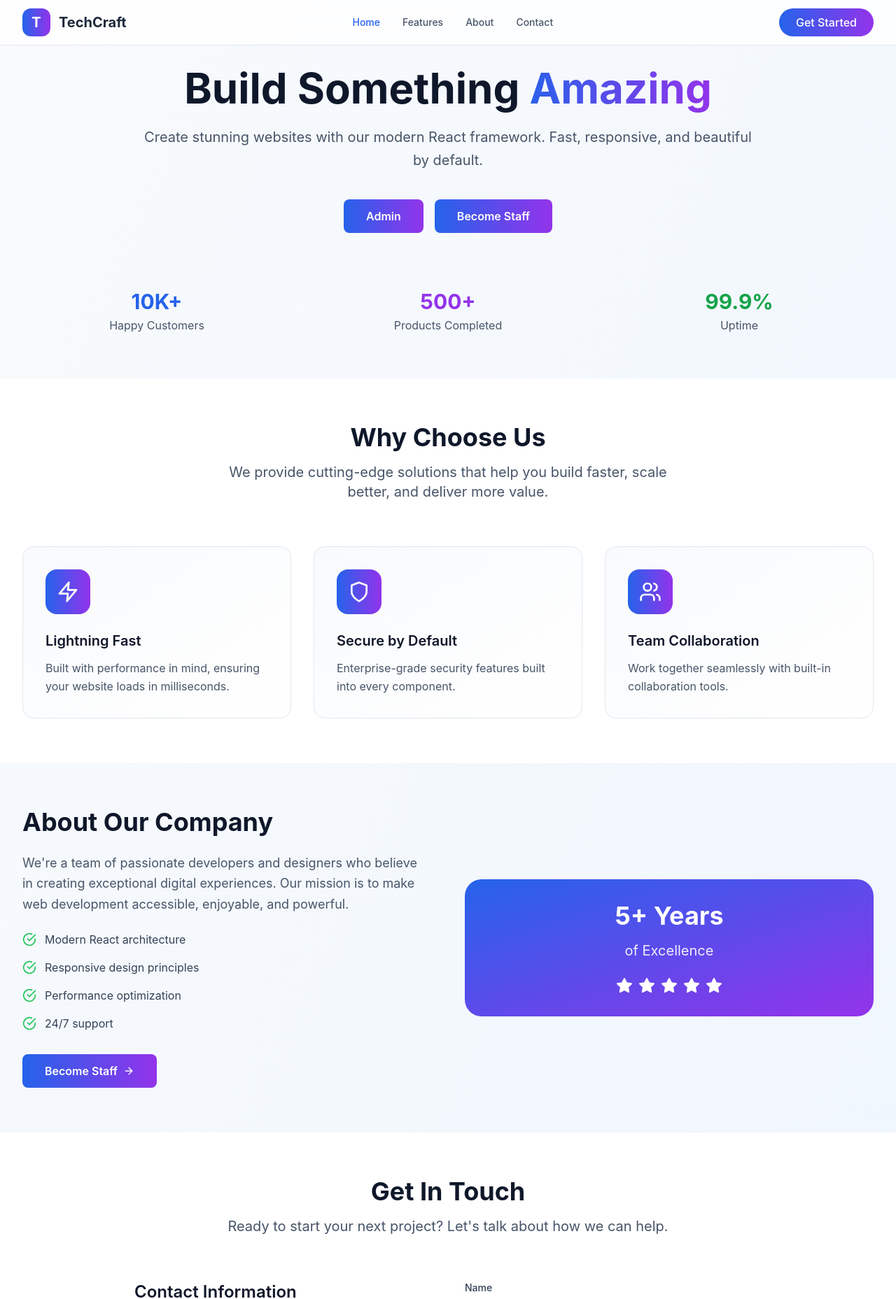
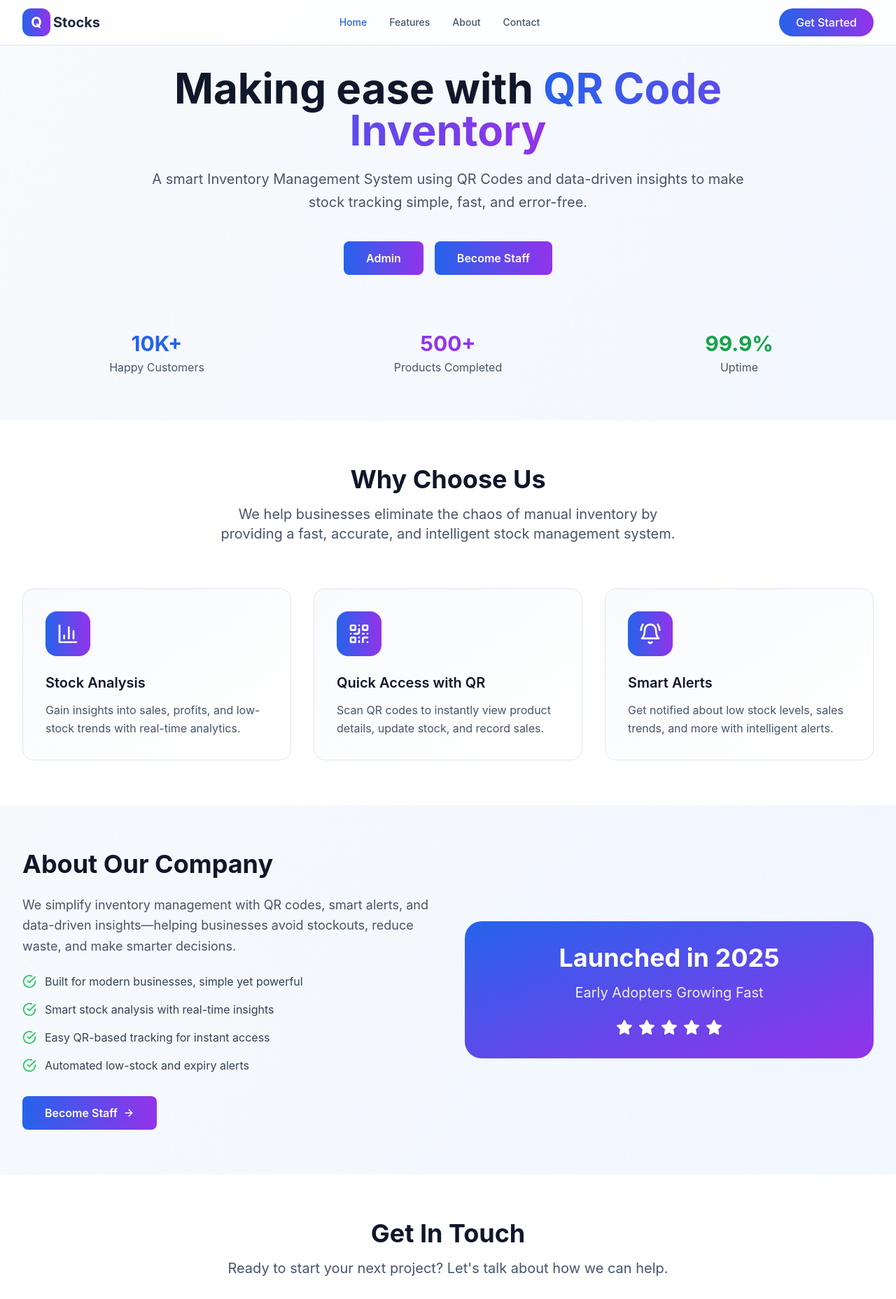
Before and after one commit to mthn777/Inventory-Management-Intellify-3.0-, a React (Create React App) app: page / in a window 1280 px wide. Shown: the top 1857 px of the page at 70% size. Built offline with nearby package versions, Linux system fonts and the light colour scheme.

Commit message:
frontend updated 1.0

```diff
--- a/src/App.js
+++ b/src/App.js
@@ -11,7 +11,12 @@ import {
   Phone,
   MapPin,
   Send,
-  CheckCircle
+  CheckCircle,
+  BarChart,
+  BarChart3,
+  QrCode,
+  Bell,
+  BellRing
 } from 'lucide-react';
 import { useNavigate } from 'react-router-dom';
 import Login from './Login';
@@ -59,9 +64,9 @@ function App() {
           <div className="flex justify-between items-center h-16">
             <div className="flex items-center">
               <div className="h-10 w-10 rounded-xl bg-gradient-to-r from-blue-600 to-purple-600 flex items-center justify-center">
-                <span className="text-white font-bold text-xl">T</span>
+                <span className="text-white font-bold text-xl">Q</span>
               </div>
-              <span className="ml-3 text-xl font-bold text-slate-800">TechCraft</span>
+              <span className="ml-1 text-xl font-bold text-slate-800">Stocks</span>
             </div>
 
             {/* Desktop Navigation */}
@@ -136,13 +141,13 @@ function App() {
         <div className="max-w-7xl mx-auto text-center">
           <div className="max-w-4xl mx-auto">
             <h1 className="text-4xl sm:text-5xl lg:text-6xl font-bold text-slate-900 leading-tight">
-              Build Something
+              Making ease with
               <span className="bg-gradient-to-r from-blue-600 to-purple-600 bg-clip-text text-transparent">
-                {' '}Amazing
+                {' '}QR Code Inventory
               </span>
             </h1>
             <p className="mt-6 text-xl text-slate-600 leading-relaxed">
-              Create stunning websites with our modern React framework. Fast, responsive, and beautiful by default.
+              A smart Inventory Management System using QR Codes and data-driven insights to make stock tracking simple, fast, and error-free.
             </p>
             <div className="mt-10 flex flex-col sm:flex-row gap-4 justify-center">
               <button
@@ -186,26 +191,26 @@ function App() {
               Why Choose Us
             </h2>
             <p className="text-xl text-slate-600 max-w-2xl mx-auto">
-              We provide cutting-edge solutions that help you build faster, scale better, and deliver more value.
+              We help businesses eliminate the chaos of manual inventory by providing a fast, accurate, and intelligent stock management system.
             </p>
           </div>
 
           <div className="grid grid-cols-1 md:grid-cols-2 lg:grid-cols-3 gap-8">
             {[
               {
-                icon: Zap,
-                title: "Lightning Fast",
-                description: "Built with performance in mind, ensuring your website loads in milliseconds."
+                icon: BarChart3,
+                title: "Stock Analysis",
+                description: "Gain insights into sales, profits, and low-stock trends with real-time analytics."
               },
               {
-                icon: Shield,
-                title: "Secure by Default",
-                description: "Enterprise-grade security features built into every component."
+                icon: QrCode,
+                title: "Quick Access with QR",
+                description: "Scan QR codes to instantly view product details, update stock, and record sales."
               },
               {
-                icon: Users,
-                title: "Team Collaboration",
-                description: "Work together seamlessly with built-in collaboration tools."
+                icon: BellRing,
+                title: "Smart Alerts",
+                description: "Get notified about low stock levels, sales trends, and more with intelligent alerts."
               }
             ].map((feature, index) => (
               <div key={index} className="bg-gradient-to-br from-slate-50 to-white p-8 rounded-2xl border border-slate-200 hover:shadow-xl transition-all duration-300 transform hover:-translate-y-2">
@@ -229,14 +234,14 @@ function App() {
                 About Our Company
               </h2>
               <p className="text-lg text-slate-600 mb-6 leading-relaxed">
-                We're a team of passionate developers and designers who believe in creating exceptional digital experiences. Our mission is to make web development accessible, enjoyable, and powerful.
+                We simplify inventory management with QR codes, smart alerts, and data-driven insights—helping businesses avoid stockouts, reduce waste, and make smarter decisions.
               </p>
               <div className="space-y-4">
                 {[
-                  "Modern React architecture",
-                  "Responsive design principles",
-                  "Performance optimization",
-                  "24/7 support"
+                  "Built for modern businesses, simple yet powerful",
+                  "Smart stock analysis with real-time insights",
+                  "Easy QR-based tracking for instant access",
+                  "Automated low-stock and expiry alerts"
                 ].map((item, index) => (
                   <div key={index} className="flex items-center">
                     <CheckCircle className="h-5 w-5 text-green-500 mr-3" />
@@ -255,8 +260,8 @@ function App() {
             <div className="relative">
               <div className="bg-gradient-to-br from-blue-600 to-purple-600 rounded-3xl p-8 text-white">
                 <div className="text-center">
-                  <div className="text-4xl font-bold mb-4">5+ Years</div>
-                  <div className="text-xl opacity-90">of Excellence</div>
+                  <div className="text-4xl font-bold mb-4">Launched in 2025</div>
+                  <div className="text-xl opacity-90">Early Adopters Growing Fast</div>
                   <div className="mt-6 flex justify-center space-x-2">
                     {[...Array(5)].map((_, i) => (
                       <Star key={i} className="h-6 w-6 fill-current" />
@@ -300,7 +305,7 @@ function App() {
                   </div>
                   <div>
                     <div className="font-medium text-slate-900">Phone</div>
-                    <div className="text-slate-600">+91 123-4567-890</div>
+                    <div className="text-slate-600">+91 9023403191</div>
                   </div>
                 </div>
                 <div className="flex items-center">
@@ -361,9 +366,9 @@ function App() {
             <div className="col-span-1 md:col-span-2">
               <div className="flex items-center mb-4">
                 <div className="h-10 w-10 rounded-xl bg-gradient-to-r from-blue-600 to-purple-600 flex items-center justify-center">
-                  <span className="text-white font-bold text-xl">T</span>
+                  <span className="text-white font-bold text-xl">Q</span>
                 </div>
-                <span className="ml-3 text-xl font-bold">TechCraft</span>
+                <span className="ml-1 text-xl font-bold">Stocks</span>
               </div>
               <p className="text-slate-400 mb-4 max-w-md">
                 Building the future of web development with modern tools and exceptional design.
```
